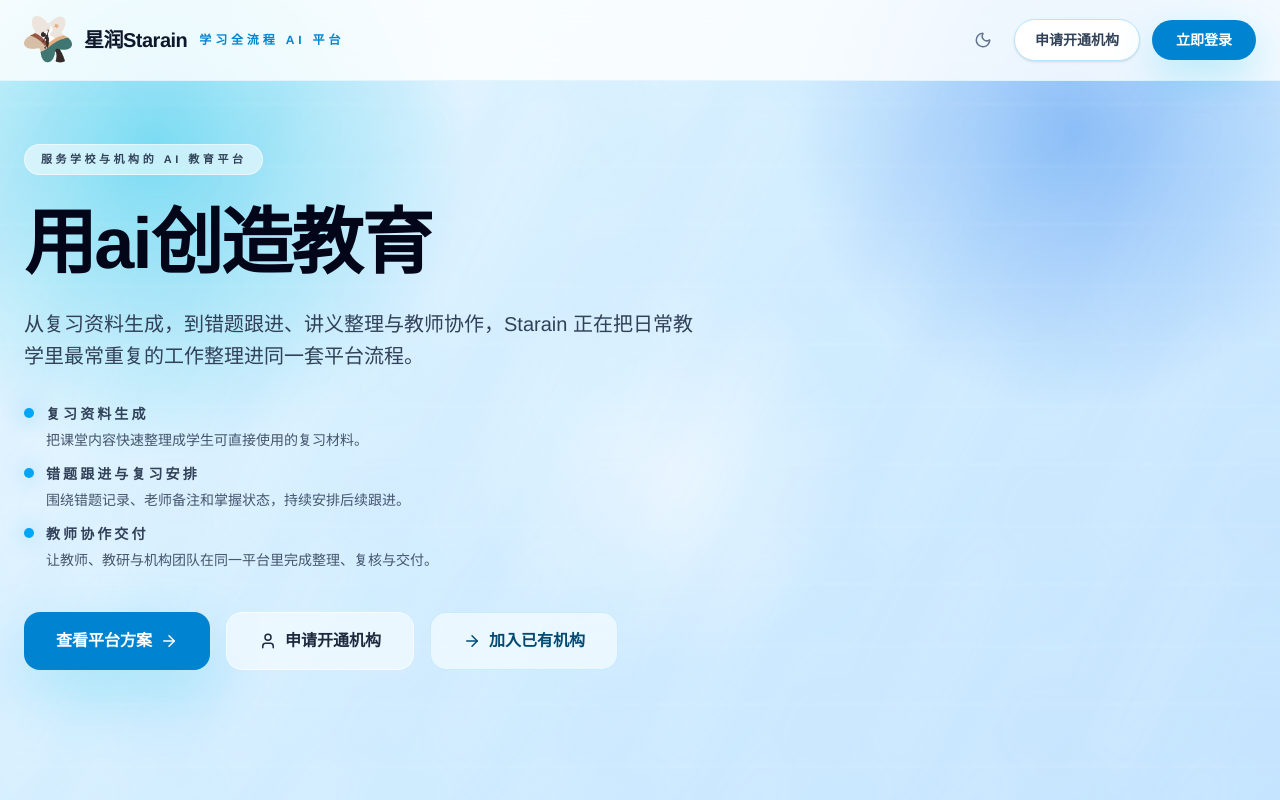
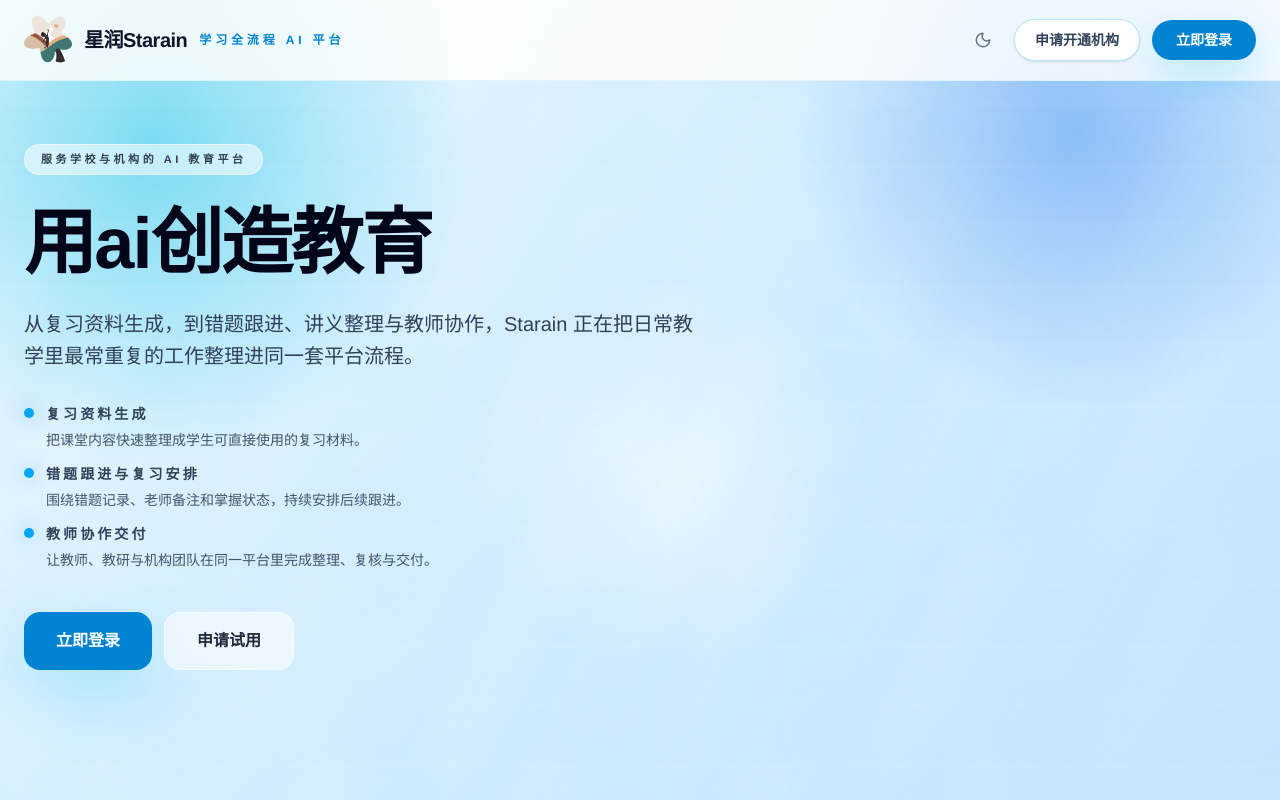
Before and after one commit to KaynXu/Xingrun-Website, a React (Vite) app in the folder frontend/: page / in a window 1280 px wide. Shown: the top 800 px of the page. Built offline with nearby package versions, Linux system fonts and the light colour scheme.

Commit message:
fix: simplify landing hero actions

```diff
--- a/frontend/src/features/landing/LandingPage.tsx
+++ b/frontend/src/features/landing/LandingPage.tsx
@@ -8,7 +8,6 @@ import {
   Moon,
   ShieldCheck,
   Sun,
-  User,
 } from 'lucide-react';
 import { motion, useReducedMotion } from 'motion/react';
 
@@ -222,7 +221,7 @@ export function LandingPage({
   onLogin,
   onRegister,
   onApplyOrganization,
-  onJoinOrganization,
+  onJoinOrganization: _onJoinOrganization,
   activeLegalPage,
   isDark = false,
   onToggleDarkMode,
@@ -252,7 +251,6 @@ export function LandingPage({
   }
 
   const handleRegister = onApplyOrganization ?? onRegister ?? (() => undefined);
-  const handleJoin = onJoinOrganization ?? (() => undefined);
 
   return (
     <div className="min-h-screen bg-[#F6FBFF] text-slate-900 selection:bg-sky-200/70 dark:bg-[#0d1220] dark:text-slate-100">
@@ -351,28 +349,19 @@ export function LandingPage({
                 initial={{ opacity: 0, y: 20 }}
                 animate={{ opacity: 1, y: 0 }}
                 transition={{ delay: 0.58, duration: 0.78 }}
-                className="mt-10 flex flex-col gap-4 sm:flex-row sm:flex-wrap"
+                className="mt-10 flex flex-col gap-3 sm:flex-row"
               >
-                <a
-                  href="#features"
-                  className="inline-flex items-center justify-center gap-2 rounded-2xl bg-sky-600 px-8 py-4 text-base font-bold text-white shadow-[0_24px_60px_rgba(34,199,232,0.28)] transition-all hover:bg-sky-500 active:scale-95"
+                <button
+                  onClick={onLogin}
+                  className="inline-flex items-center justify-center rounded-2xl bg-sky-600 px-8 py-4 text-base font-bold text-white shadow-[0_24px_60px_rgba(34,199,232,0.28)] transition-all hover:bg-sky-500 active:scale-95"
                 >
-                  查看平台方案
-                  <ArrowRight size={18} />
-                </a>
+                  立即登录
+                </button>
                 <button
                   onClick={handleRegister}
-                  className="inline-flex items-center justify-center gap-2 rounded-2xl border border-white/55 bg-white/55 px-8 py-4 text-base font-bold text-slate-800 backdrop-blur-md transition-all hover:bg-white/72 active:scale-95 dark:border-white/12 dark:bg-slate-950/30 dark:text-slate-100 dark:hover:bg-slate-950/42"
+                  className="inline-flex items-center justify-center rounded-2xl border border-white/55 bg-white/55 px-8 py-4 text-base font-bold text-slate-800 backdrop-blur-md transition-all hover:bg-white/72 active:scale-95 dark:border-white/12 dark:bg-slate-950/30 dark:text-slate-100 dark:hover:bg-slate-950/42"
                 >
-                  <User size={18} />
-                  申请开通机构
-                </button>
-                <button
-                  onClick={handleJoin}
-                  className="inline-flex items-center justify-center gap-2 rounded-2xl border border-sky-200/70 bg-sky-50/85 px-8 py-4 text-base font-bold text-sky-900 transition-all hover:bg-sky-100 active:scale-95 dark:border-sky-500/30 dark:bg-sky-500/10 dark:text-sky-100 dark:hover:bg-sky-500/20"
-                >
-                  <ArrowRight size={18} />
-                  加入已有机构
+                  申请试用
                 </button>
               </motion.div>
             </motion.div>
```
Also changed, not shown: 1 other file (tests, documents, lock files or other folders).
